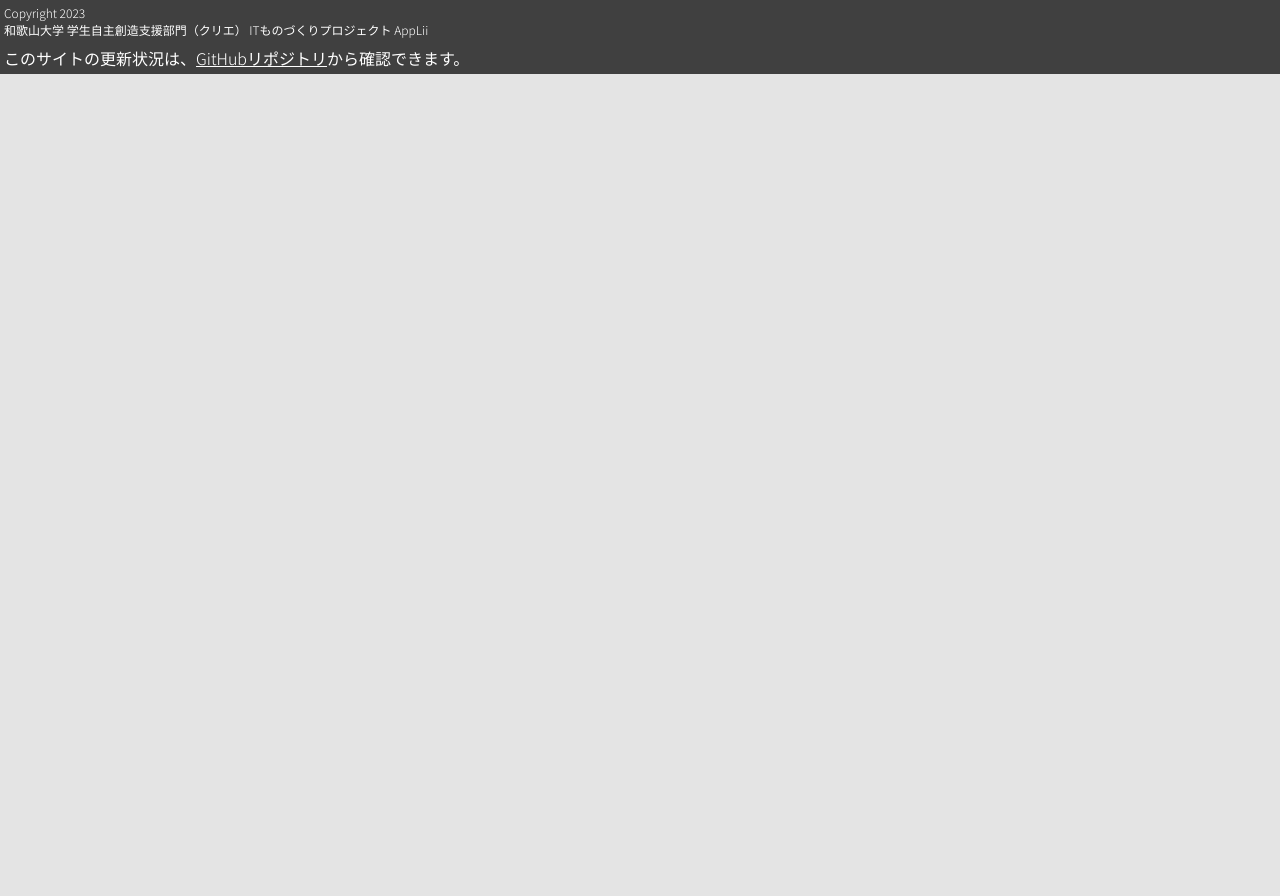
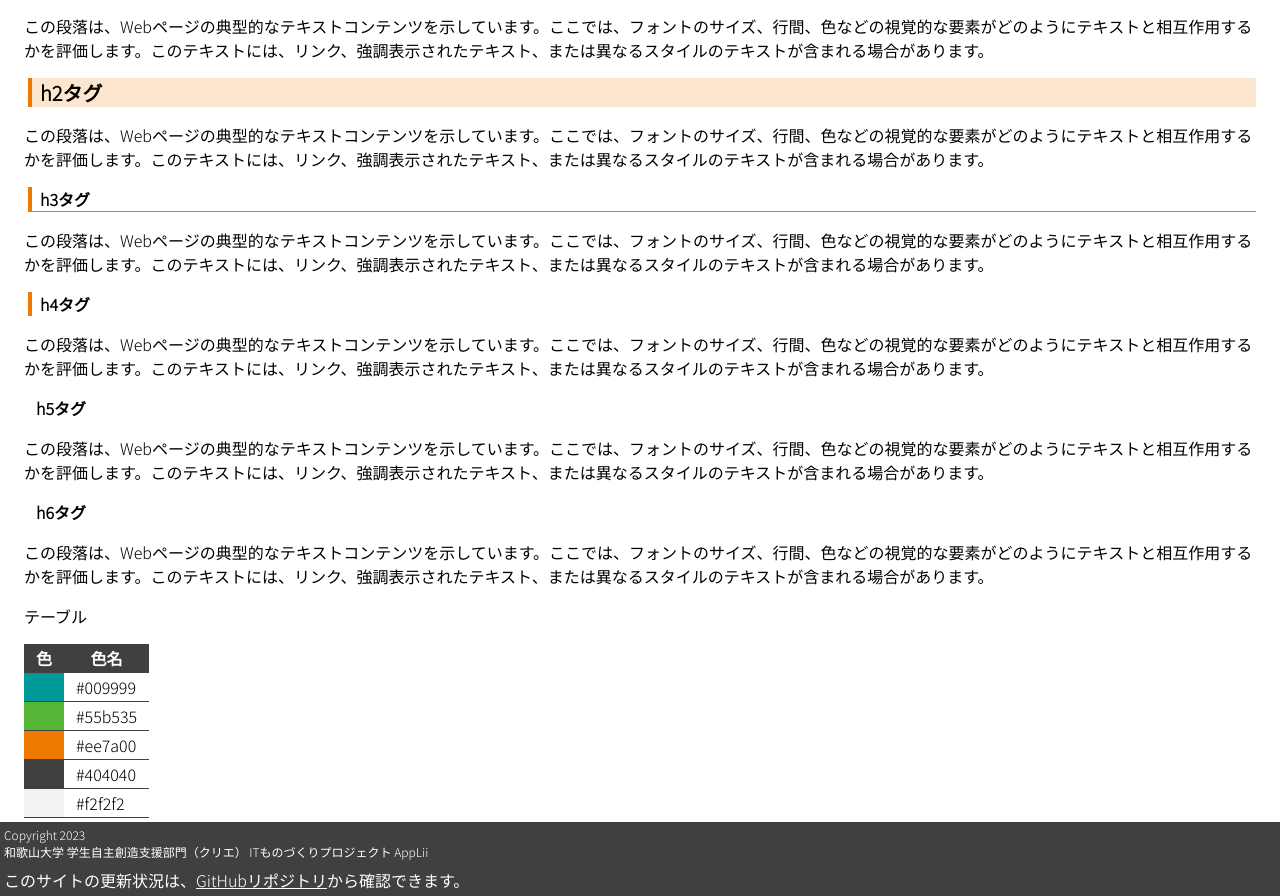
Before and after one commit to AppLii/AppLii.github.io, a Nuxt app: page /theme-color in a window 1280 px wide. Shown: the part 720-1616 px from the top of the page. Before the commit the page ends 800 px from the top, so only its background shows below. Built offline with nearby package versions, Linux system fonts and the light colour scheme; a web font is replaced by a local one.

Commit message:
[Feature] 見出しデザインの変更

```diff
--- a/components/BodyDesigner.vue
+++ b/components/BodyDesigner.vue
@@ -11,6 +11,13 @@ export default {
 </script>
 
 <style lang="scss">
+$orange: #ee7b00;
+$orange-pale: #ee7b0030;
+$green: #55b535;
+$blue: #009999;
+$gray: #404040;
+$pale: #f2f2f2;
+
 html {
     margin: 0;
     padding: 0;
@@ -28,39 +35,110 @@ html {
         .body-designer {
             max-width: 1280px;
             margin: 0 auto;
-            padding: 32px 24px;
+            padding: 4px 24px;
             background-color: white;
 
             table {
-                tr {
+                border-collapse: collapse;
+
+                thead {
+                    tr {
+                        th {
+                            background-color: $gray;
+                            color: white;
+                            padding: 2px 12px;
+                            justify-content: center;
+                        }
+                    }
+                }
+
+                tbody {
+                    tr {
+                        border-top: 0.5px solid $gray;
+                        border-bottom: 0.5px solid $gray;
+
+                        th {
+                            background-color: $pale;
+                            padding: 2px 12px;
+                            justify-content: center;
+                        }
+
+                        td {
+                            background-color: white;
+                            padding: 2px 12px;
+                            justify-content: center;
+                        }
+                    }
+                }
+
+                &.no-wrap {
+                    max-width: 100%;
+
+                    td,
                     th {
-                        text-align: left;
+                        white-space: nowrap;
                     }
+                }
+
+                .right {
+                    text-align: right;
+                }
+
+                .center {
+                    text-align: center;
+                }
+
+                .left {
+                    text-align: left;
                 }
             }
 
             // h
             h1,
             h2,
-            h3 {
+            h3,
+            h4,
+            h5,
+            h6 {
                 margin: 16px 0 8px 4px;
                 padding: 0 0 0 8px;
-                border-left: 8px solid #ee7a00;
-                border-bottom: 1px solid #ee7a00;
             }
 
 
             h1 {
                 font-size: 24px;
                 font-weight: 600;
+                color: $orange;
+                border-top: 2px solid $orange;
+                border-bottom: 2px solid $orange;
             }
 
             h2 {
                 font-size: 20px;
                 font-weight: 600;
+                border-left: 4px solid $orange;
+                background-color: $orange-pale;
             }
 
             h3 {
+                font-size: 16px;
+                font-weight: 600;
+                border-left: 4px solid $orange;
+                border-bottom: 1px solid $orange;
+            }
+
+            h4 {
+                font-size: 16px;
+                font-weight: 600;
+                border-left: 4px solid $orange;
+            }
+
+            h5 {
+                font-size: 16px;
+                font-weight: 600;
+            }
+
+            h6 {
                 font-size: 16px;
                 font-weight: 600;
             }
--- a/pages/theme-color.vue
+++ b/pages/theme-color.vue
@@ -9,6 +9,39 @@
             <span :style="`color: ${color}; background-color: white;`">{{ color }}</span>
         </div>
     </div>
+    <h1>h1タグ</h1>
+    <p>この段落は、Webページの典型的なテキストコンテンツを示しています。ここでは、フォントのサイズ、行間、色などの視覚的な要素がどのようにテキストと相互作用するかを評価します。このテキストには、リンク、強調表示されたテキスト、または異なるスタイルのテキストが含まれる場合があります。
+    </p>
+    <h2>h2タグ</h2>
+    <p>この段落は、Webページの典型的なテキストコンテンツを示しています。ここでは、フォントのサイズ、行間、色などの視覚的な要素がどのようにテキストと相互作用するかを評価します。このテキストには、リンク、強調表示されたテキスト、または異なるスタイルのテキストが含まれる場合があります。
+    </p>
+    <h3>h3タグ</h3>
+    <p>この段落は、Webページの典型的なテキストコンテンツを示しています。ここでは、フォントのサイズ、行間、色などの視覚的な要素がどのようにテキストと相互作用するかを評価します。このテキストには、リンク、強調表示されたテキスト、または異なるスタイルのテキストが含まれる場合があります。
+    </p>
+    <h4>h4タグ</h4>
+    <p>この段落は、Webページの典型的なテキストコンテンツを示しています。ここでは、フォントのサイズ、行間、色などの視覚的な要素がどのようにテキストと相互作用するかを評価します。このテキストには、リンク、強調表示されたテキスト、または異なるスタイルのテキストが含まれる場合があります。
+    </p>
+    <h5>h5タグ</h5>
+    <p>この段落は、Webページの典型的なテキストコンテンツを示しています。ここでは、フォントのサイズ、行間、色などの視覚的な要素がどのようにテキストと相互作用するかを評価します。このテキストには、リンク、強調表示されたテキスト、または異なるスタイルのテキストが含まれる場合があります。
+    </p>
+    <h6>h6タグ</h6>
+    <p>この段落は、Webページの典型的なテキストコンテンツを示しています。ここでは、フォントのサイズ、行間、色などの視覚的な要素がどのようにテキストと相互作用するかを評価します。このテキストには、リンク、強調表示されたテキスト、または異なるスタイルのテキストが含まれる場合があります。
+    </p>
+    <p>テーブル</p>
+    <table>
+        <thead>
+            <tr>
+                <th>色</th>
+                <th>色名</th>
+            </tr>
+        </thead>
+        <tbody>
+            <tr v-for="color in palette" :key="color">
+                <td :style="`background-color: ${color};`"></td>
+                <td>{{ color }}</td>
+            </tr>
+        </tbody>
+    </table>
 </template>
 
 <script>
```
